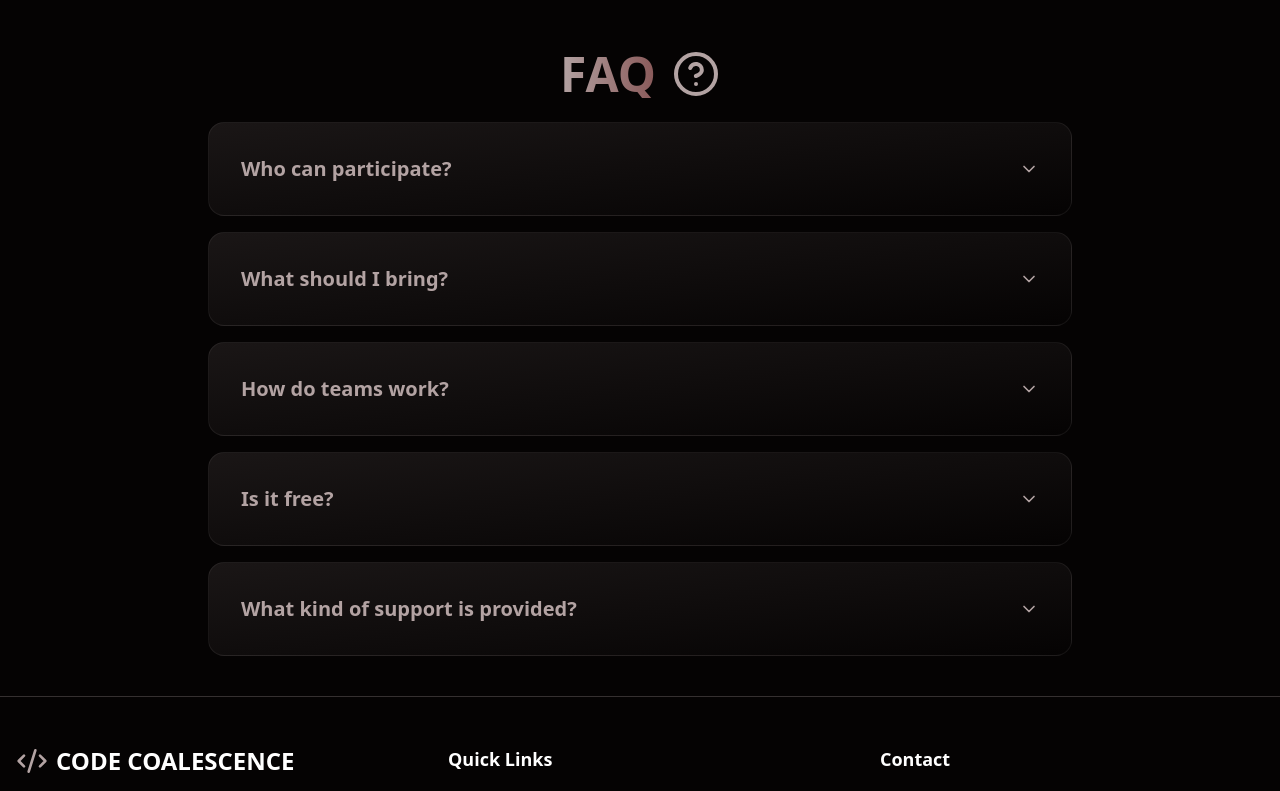
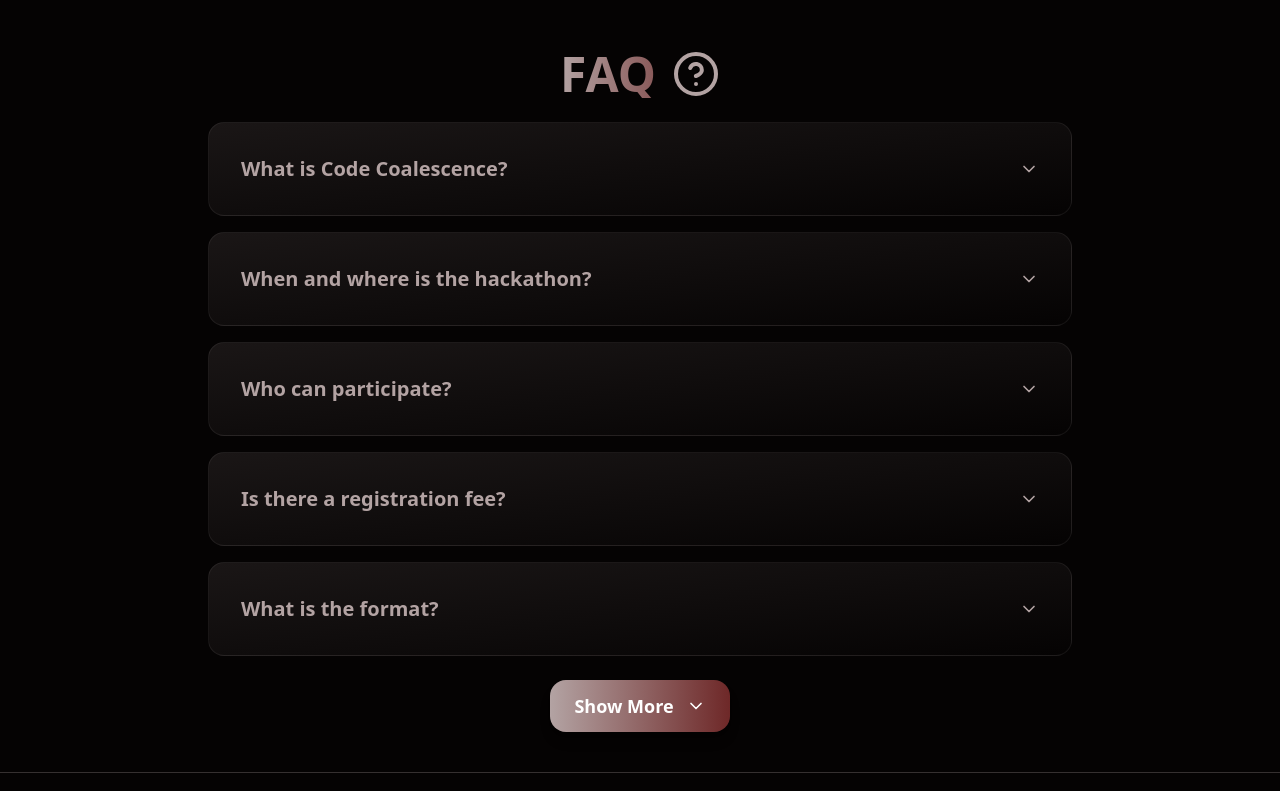
Before and after one commit to ayushmanlakshkar/CODE-COALESCENCE, a React (Vite) app: page / in a window 1280 px wide. Shown: the part 4780-5571 px from the top of the page. Built offline with nearby package versions, Linux system fonts and the light colour scheme.

Commit message:
Updated FAQS

```diff
--- a/src/App.tsx
+++ b/src/App.tsx
@@ -26,25 +26,75 @@ function App() {
 
   const faqs = [
     {
-      question: "Who can participate?",
-      answer: "Anyone over 18 years old with a passion for technology and innovation can participate. Whether you're a student, professional, or self-taught developer, you're welcome to join!"
+      question: "What is Code Coalescence?",
+      answer:
+        "A 12-hour hackathon promoting innovation, problem-solving, and teamwork.",
     },
     {
-      question: "What should I bring?",
-      answer: "Bring your laptop, charger, and any hardware you might need for your project. We'll provide high-speed internet, power strips, meals, drinks, and a comfortable hacking space."
+      question: "When and where is the hackathon?",
+      answer: "February 28, 2025, from 8:00 AM to 8:00 PM at MITS-DU Gwalior.",
     },
     {
-      question: "How do teams work?",
-      answer: "Teams can have up to 4 members. Don't have a team? No worries! We'll host team formation events before the hackathon, and you can also find teammates during our opening ceremony."
+      question: "Who can participate?",
+      answer:
+        "All MITS-DU students passionate about coding and problem-solving.",
     },
     {
-      question: "Is it free?",
-      answer: "Yes! Thanks to our generous sponsors, the event is completely free for all participants. We'll provide meals, snacks, swag, and access to all workshops and mentorship sessions."
+      question: "Is there a registration fee?",
+      answer: "No, participation is free.",
     },
     {
-      question: "What kind of support is provided?",
-      answer: "We provide technical mentorship, workshops, API credits from our sponsors, hardware for testing, and dedicated spaces for brainstorming and collaboration."
-    }
+      question: "What is the format?",
+      answer:
+        "Team-based event solving real-world problems and presenting to judges.",
+    },
+    {
+      question: "How many members per team?",
+      answer:
+        "Each team must have 6 members, including at least one female member.",
+    },
+    {
+      question: "Are there prizes?",
+      answer: "Yes, winners receive certificates, trophies, and cash prizes.",
+    },
+    {
+      question: "Do we need to bring our own devices?",
+      answer:
+        "Yes, bring at least 2 laptops per team along with necessary accessories.",
+    },
+    {
+      question: "Will food be provided?",
+      answer: "Yes, lunch and snacks will be available.",
+    },
+    {
+      question: "Can teams have fewer than 6 members?",
+      answer: "No, at least 6 members, including one female, are required.",
+    },
+    {
+      question: "Can we register our own problem statement?",
+      answer: "Yes, if it aligns with the college's theme.",
+    },
+    {
+      question: "Are students from other institutes allowed?",
+      answer: "No, only MITS-DU students with valid ID cards can participate.",
+    },
+    {
+      question: "Can we modify the provided SIH PPT?",
+      answer: "It is a guideline; teams must create their own presentation.",
+    },
+    {
+      question: "Will fresh problem statements be provided?",
+      answer: "No, teams must determine their problem statements beforehand.",
+    },
+    {
+      question: "Will we receive certificates?",
+      answer:
+        "Top 10 teams get hard copies, e-certificates for shortlisted teams only.",
+    },
+    {
+      question: "Are pre-built codes allowed?",
+      answer: "No, coding must be done live in front of mentors.",
+    },
   ];
 
   return (
--- a/src/components/FaqSection.tsx
+++ b/src/components/FaqSection.tsx
@@ -1,6 +1,6 @@
-import { HelpCircle } from 'lucide-react'
-import React from 'react'
-import FaqItem from './FaqItem';
+import { HelpCircle, ChevronDown, RefreshCw, ChevronUp } from "lucide-react";
+import React, { useState } from "react";
+import FaqItem from "./FaqItem";
 
 interface Faq {
   question: string;
@@ -11,10 +11,24 @@ interface FaqSectionProps {
   faqs: Faq[];
 }
 
+const INITIAL_DISPLAY_COUNT = 5; // Start with 5 FAQs
+const LOAD_MORE_COUNT = 3; // Reveal 3 more FAQs per click
+
 function FaqSection({ faqs }: FaqSectionProps) {
+  const [visibleCount, setVisibleCount] = useState(INITIAL_DISPLAY_COUNT);
+
+  const handleLoadMore = () => {
+    if (visibleCount >= faqs.length) {
+      setVisibleCount(INITIAL_DISPLAY_COUNT); // Reset to default
+    } else {
+      setVisibleCount((prev) => Math.min(prev + LOAD_MORE_COUNT, faqs.length)); // Ensure it doesn’t exceed total FAQs
+    }
+  };
+
   return (
     <section id="faq" className="pt-16 md:pt-32 pb-10 relative bg-transparent">
       <div className="max-w-4xl mx-auto px-4">
+        {/* Heading */}
         <div className="text-center flex justify-center">
           <h2 className="text-3xl md:text-5xl font-bold mb-6">
             <span className="flex gap-4 bg-gradient-to-r from-primary to-secondary text-transparent bg-clip-text">
@@ -23,14 +37,36 @@ function FaqSection({ faqs }: FaqSectionProps) {
             </span>
           </h2>
         </div>
+
+        {/* FAQs */}
         <div className="space-y-4">
-                    {faqs.map((faq, index) => (
+          {faqs.slice(0, visibleCount).map((faq, index) => (
             <FaqItem key={index} question={faq.question} answer={faq.answer} />
           ))}
         </div>
+
+        {/* Load More / Reset Button */}
+        <div className="flex justify-center mt-6">
+          <button
+            onClick={handleLoadMore}
+            className="px-6 py-3 flex gap-3 justify-center items-center cursor-pointer text-white font-semibold text-lg
+               bg-gradient-to-r from-primary to-secondary rounded-2xl shadow-lg
+               hover:shadow-xl hover:scale-105 transition-all duration-300"
+          >
+            {visibleCount >= faqs.length ? (
+              <>
+                Show less <ChevronUp className="w-5 h-5" />
+              </>
+            ) : (
+              <>
+                Show More <ChevronDown className="w-5 h-5" />
+              </>
+            )}
+          </button>
+        </div>
       </div>
     </section>
-    )
+  );
 }
 
-export default FaqSection
+export default FaqSection;
--- a/src/components/HeroSection.tsx
+++ b/src/components/HeroSection.tsx
@@ -35,7 +35,7 @@ function HeroSection({ docsLink }: HeroSectionProps) {
                         4000, // Pause for 2 seconds
                         "Join us for an exhilarating coding experience!",
                         2000, // Pause for 2 seconds
-                        "Get ready for 48 hours of innovation and creativity!",
+                        "Get ready for 12 hours of innovation and creativity!",
                         2000 // Pause for 2 seconds
                     ]}
                     wrapper="p"
```
Lines whose indentation alone changed are shown as unchanged.
